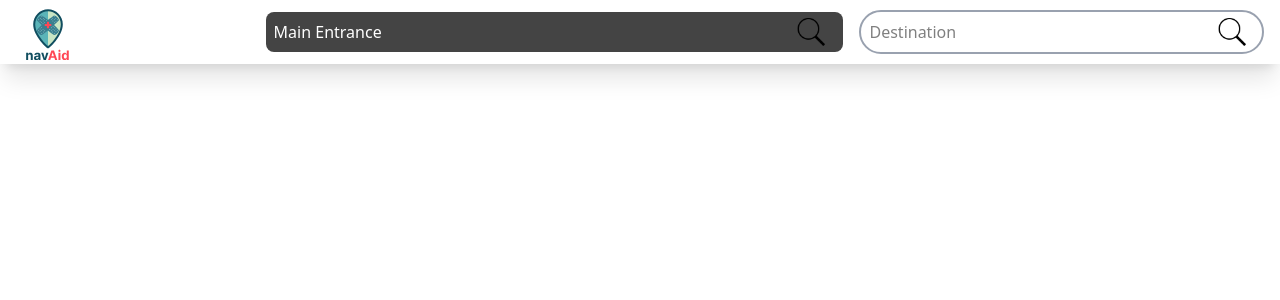
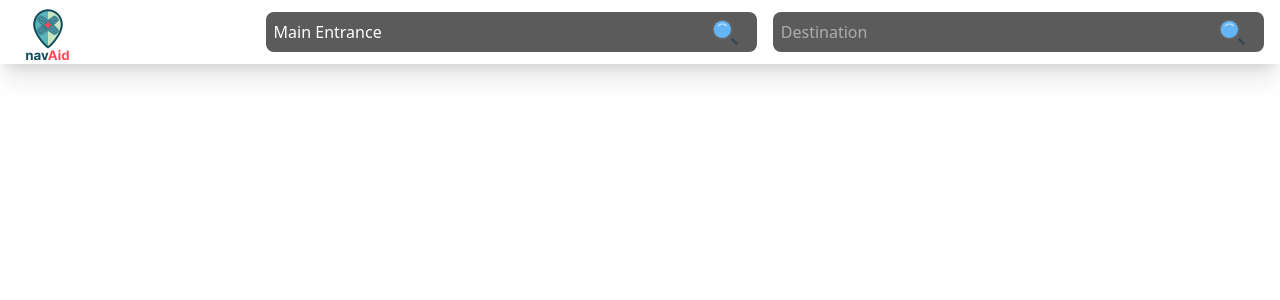
Before and after one commit to VictorMMartinezJr/navAid, a React (Vite) app in the folder frontend/navAid/: page / in a window 1280 px wide. Shown: the top 300 px of the page. Built offline with nearby package versions, Linux system fonts and the light colour scheme.

Commit message:
update icons in searchbars and direction steps

```diff
--- a/frontend/navAid/src/components/DestinationSearchbar.jsx
+++ b/frontend/navAid/src/components/DestinationSearchbar.jsx
@@ -1,37 +1,27 @@
 import { useContext } from "react";
 import { assets } from "../assets/assets";
 import NavigationContext from "../context/NavigationContext";
+import { FcSearch } from "react-icons/fc";
 
 const DestinationSearchbar = () => {
   const { destination, setDestination } = useContext(NavigationContext);
 
-  const handleSubmit = (e) => {
-    e.preventDefault();
-
-    if (destination) {
-    }
-  };
-
   return (
     <form
-      onSubmit={handleSubmit}
-      className="relative flex justify-between items-center w-[70%]"
+      className="relative flex justify-between items-center w-full"
+      onSubmit={(e) => e.preventDefault()}
     >
       <input
-        className="border-2  border-gray-400 rounded-full p-2 w-full"
+        className="bg-[#5b5b5b] rounded-lg p-2 w-full text-white"
         type="text"
         placeholder="Destination"
-        value={destination}
+        value={destination ?? ""}
         onChange={(e) => {
-          const value = e.target.value.trim();
+          const value = e.target.value;
           setDestination(value === "" ? null : value);
         }}
       />
-      <img
-        src={assets.searchIcon}
-        alt="Search icon"
-        className="absolute right-4 h-8 w-8"
-      />
+      <FcSearch className="absolute right-4 h-8 w-8 " />
     </form>
   );
 };
--- a/frontend/navAid/src/components/Directions.jsx
+++ b/frontend/navAid/src/components/Directions.jsx
@@ -1,6 +1,6 @@
 import { useContext, useEffect, useRef, useState } from "react";
 import NavigationContext from "../context/NavigationContext";
-import { FaArrowRight, FaArrowLeft, FaArrowUp } from "react-icons/fa";
+import { FcRight, FcLeft, FcUp } from "react-icons/fc";
 import { MdLocationPin } from "react-icons/md";
 import { rooms } from "../util/rooms";
 
@@ -13,8 +13,9 @@ const Directions = () => {
     setStartAndDestinationSubmitted,
     generateInstructions,
     path,
+    currentStep,
+    setCurrentStep,
   } = useContext(NavigationContext);
-  const [currentStep, setCurrentStep] = useState(0);
   const [arrived, setArrived] = useState(false);
   const [directionArrow, setDirectionArrow] = useState("");
 
@@ -28,6 +29,8 @@ const Directions = () => {
       setPath([]);
       setLinePath([]);
       setStartAndDestinationSubmitted(false);
+      setCurrentStep(0);
+
       return;
     }
 
@@ -41,7 +44,9 @@ const Directions = () => {
       const newLinePath = remainingRoomNames.map((roomName) => {
         return rooms[roomName];
       });
-      setLinePath(newLinePath);
+      setTimeout(() => {
+        setLinePath(newLinePath);
+      }, 200);
     } else {
       setArrived(true);
       setLinePath([]);
@@ -50,9 +55,9 @@ const Directions = () => {
 
   const getDirectionIcon = () => {
     if (arrived) return <MdLocationPin />;
-    if (directionArrow === "right") return <FaArrowRight />;
-    if (directionArrow === "left") return <FaArrowLeft />;
-    return <FaArrowUp />;
+    if (directionArrow === "right") return <FcRight />;
+    if (directionArrow === "left") return <FcLeft />;
+    return <FcUp />;
   };
 
   useEffect(() => {
@@ -66,8 +71,8 @@ const Directions = () => {
   }, [currentStep, steps]);
 
   return (
-    <div className="absolute top-0 left-0 z-20 h-[8vh] w-full bg-[#303030] flex justify-between items-center px-2">
-      <div className="flex justify-center items-center gap-4 text-white text-xl">
+    <div className="absolute top-0 left-0 z-20 h-[10vh] w-full bg-[#303030] flex justify-between items-center px-2">
+      <div className="flex justify-center items-center gap-4 text-white text-4xl">
         {getDirectionIcon()}
         <p className="text-white text-xl font-bold">
           {arrived ? "Arrived" : steps[currentStep]}
--- a/frontend/navAid/src/components/StartingPointSearchbar.jsx
+++ b/frontend/navAid/src/components/StartingPointSearchbar.jsx
@@ -1,6 +1,7 @@
 import { useContext } from "react";
 import { assets } from "../assets/assets";
 import NavigationContext from "../context/NavigationContext";
+import { FcSearch } from "react-icons/fc";
 const StartingPointSearchbar = () => {
   const { startingPoint, setStartingPoint } = useContext(NavigationContext);
 
@@ -10,7 +11,7 @@ const StartingPointSearchbar = () => {
       className="relative flex justify-between items-center w-full"
     >
       <input
-        className="bg-[#444444] rounded-lg p-2 w-full text-white"
+        className="bg-[#5b5b5b] rounded-lg p-2 w-full text-white"
         type="text"
         value={startingPoint ?? ""}
         onChange={(e) => {
@@ -19,11 +20,7 @@ const StartingPointSearchbar = () => {
         }}
         placeholder="Starting Point"
       />
-      <img
-        src={assets.searchIcon}
-        alt="Search icon"
-        className="absolute right-4 h-8 w-8"
-      />
+      <FcSearch className="absolute right-4 h-8 w-8 text-white" />
     </form>
   );
 };
```
